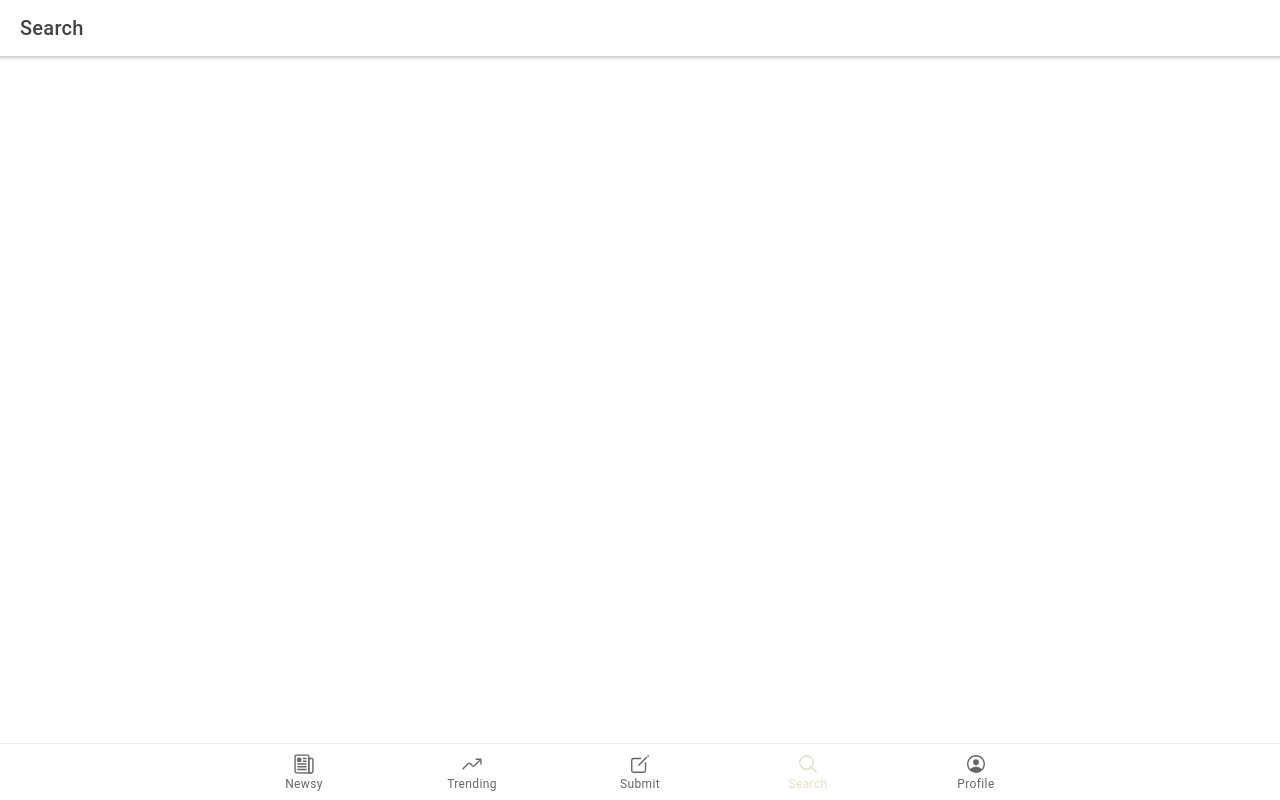
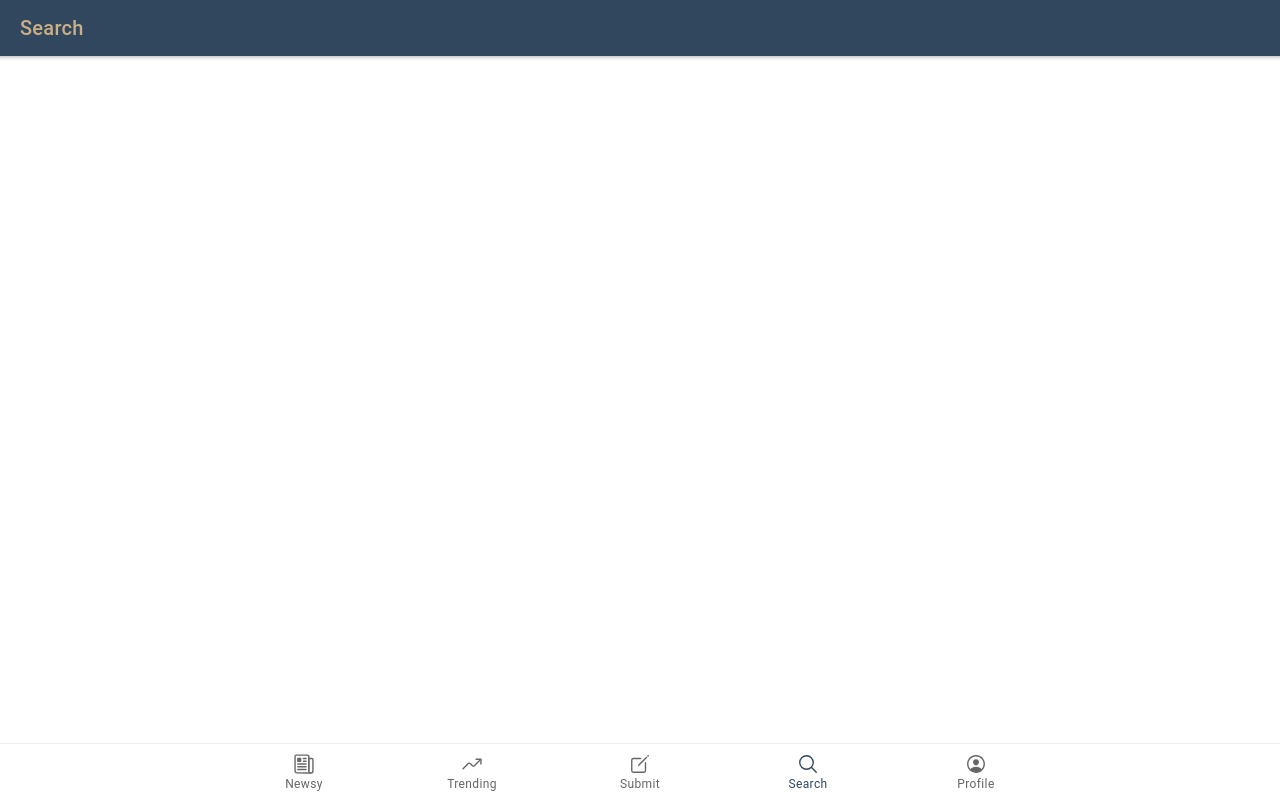
Before and after one commit to sehrish30/Newsy, a React (Create React App) app: page /search in a window 1280 px wide. Built offline with nearby package versions, Linux system fonts and the light colour scheme.

Commit message:
Header component

```diff
--- /dev/null
+++ b/src/components/Header/LargeHeader.js
@@ -0,0 +1,20 @@
+import React from 'react'
+import { IonHeader, IonToolbar, IonTitle } from '@ionic/react'
+
+const LargeHeader = ({title}) => {
+    return (
+        <IonHeader collapse="condense">
+            <IonToolbar
+             color="primary"
+             style={{
+                 background: "#30475e",
+                 color: "#cbaf87"
+             }}
+             >
+                <IonTitle size="large">{title}</IonTitle>
+            </IonToolbar>
+        </IonHeader>
+    )
+}
+
+export default LargeHeader
--- /dev/null
+++ b/src/components/Header/SmallHeader.js
@@ -0,0 +1,19 @@
+import React from 'react'
+import { IonHeader, IonToolbar, IonTitle } from '@ionic/react'
+
+const LargeHeader = ({title}) => {
+    return (
+        <IonHeader>
+            <IonToolbar
+             color="primary"
+                 style={{
+                 background: "#30475e",
+                 color: "#cbaf87"
+                }}>
+                <IonTitle size="large">{title}</IonTitle>
+            </IonToolbar>
+        </IonHeader>
+    )
+}
+
+export default LargeHeader
--- a/src/pages/Tabs/News.js
+++ b/src/pages/Tabs/News.js
@@ -1,14 +1,15 @@
 import React from 'react'
-import {IonPage, IonTitle, IonHeader, IonToolbar} from '@ionic/react'
+import {IonPage, IonContent} from '@ionic/react'
+import SmallHeader from '../../components/Header/SmallHeader';
+import LargeHeader from '../../components/Header/LargeHeader';
 
 const News = () => {
     return (
         <IonPage>
-           <IonHeader>
-               <IonToolbar>
-                   <IonTitle>News</IonTitle>
-               </IonToolbar>
-           </IonHeader>
+          <SmallHeader title="Newsy"/>
+           <IonContent fullscreen>
+               <LargeHeader title="Newsy"/>
+           </IonContent>
         </IonPage>
     )
 }
--- a/src/pages/Tabs/Profile.js
+++ b/src/pages/Tabs/Profile.js
@@ -1,14 +1,15 @@
 import React from 'react'
-import {IonPage, IonTitle, IonHeader, IonToolbar} from '@ionic/react'
+import {IonPage,  IonContent} from '@ionic/react'
+import SmallHeader from '../../components/Header/SmallHeader';
+import LargeHeader from '../../components/Header/LargeHeader';
 
 const Profile = () => {
     return (
         <IonPage>
-           <IonHeader>
-               <IonToolbar>
-                   <IonTitle>Profile</IonTitle>
-               </IonToolbar>
-           </IonHeader>
+           <SmallHeader title="Profile"/>
+           <IonContent fullscreen>
+               <LargeHeader title="Profile"/>
+           </IonContent>
         </IonPage>
     )
 }
--- a/src/pages/Tabs/Search.js
+++ b/src/pages/Tabs/Search.js
@@ -1,14 +1,15 @@
 import React from 'react'
-import {IonPage, IonTitle, IonHeader, IonToolbar} from '@ionic/react'
+import {IonPage,  IonContent} from '@ionic/react'
+import SmallHeader from '../../components/Header/SmallHeader';
+import LargeHeader from '../../components/Header/LargeHeader';
 
 const Search = () => {
     return (
         <IonPage>
-           <IonHeader>
-               <IonToolbar>
-                   <IonTitle>Search</IonTitle>
-               </IonToolbar>
-           </IonHeader>
+           <SmallHeader title="Search"/>
+           <IonContent fullscreen>
+               <LargeHeader title="Search"/>
+           </IonContent>
         </IonPage>
     )
 }
--- a/src/pages/Tabs/Submit.js
+++ b/src/pages/Tabs/Submit.js
@@ -1,14 +1,15 @@
 import React from 'react'
-import {IonPage, IonTitle, IonHeader, IonToolbar} from '@ionic/react'
+import {IonPage,  IonContent} from '@ionic/react'
+import SmallHeader from '../../components/Header/SmallHeader';
+import LargeHeader from '../../components/Header/LargeHeader';
 
 const Submit = () => {
     return (
         <IonPage>
-           <IonHeader>
-               <IonToolbar>
-                   <IonTitle>Submit</IonTitle>
-               </IonToolbar>
-           </IonHeader>
+           <SmallHeader title="Submit"/>
+           <IonContent fullscreen>
+               <LargeHeader title="Submit"/>
+           </IonContent>
         </IonPage>
     )
 }
--- a/src/pages/Tabs/Trending.js
+++ b/src/pages/Tabs/Trending.js
@@ -1,14 +1,15 @@
 import React from 'react'
-import {IonPage, IonTitle, IonHeader, IonToolbar} from '@ionic/react'
+import {IonPage,  IonContent} from '@ionic/react'
+import SmallHeader from '../../components/Header/SmallHeader';
+import LargeHeader from '../../components/Header/LargeHeader';
 
 const Trending = () => {
     return (
         <IonPage>
-           <IonHeader>
-               <IonToolbar>
-                   <IonTitle>Trending</IonTitle>
-               </IonToolbar>
-           </IonHeader>
+           <SmallHeader title="Trending"/>
+           <IonContent fullscreen>
+               <LargeHeader title="Trending"/>
+           </IonContent>
         </IonPage>
     )
 }
--- a/src/theme/variables.css
+++ b/src/theme/variables.css
@@ -4,10 +4,10 @@ http://ionicframework.com/docs/theming/ */
 /** Ionic CSS Variables **/
 :root {
   /** primary **/
-  --ion-color-primary: #e7dec8;
-  --ion-color-primary-rgb: 56, 128, 255;
+  --ion-color-primary: #30475e;
+  --ion-color-primary-rgb:  203, 175, 135;
   --ion-color-primary-contrast: #7e8a97;
-  --ion-color-primary-contrast-rgb: 255, 255, 255;
+  --ion-color-primary-contrast-rgb: 203, 175, 135;
   --ion-color-primary-shade: #cbaf87;
   --ion-color-primary-tint: #30475e;
 
```
